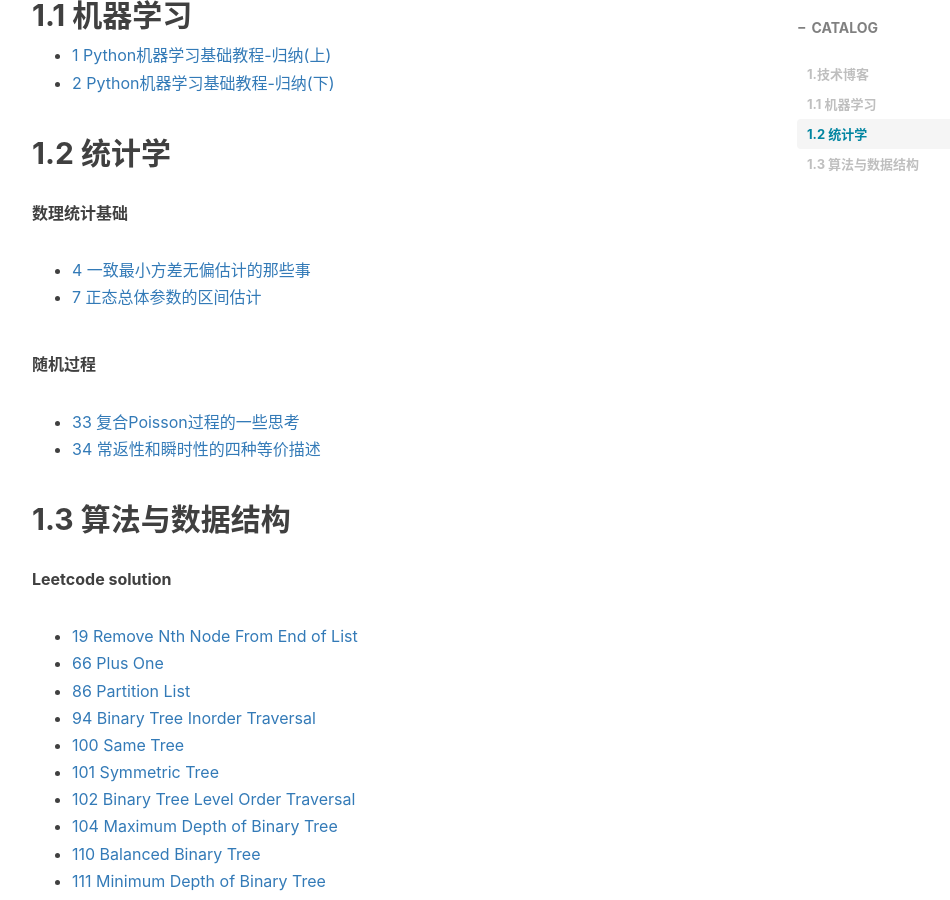
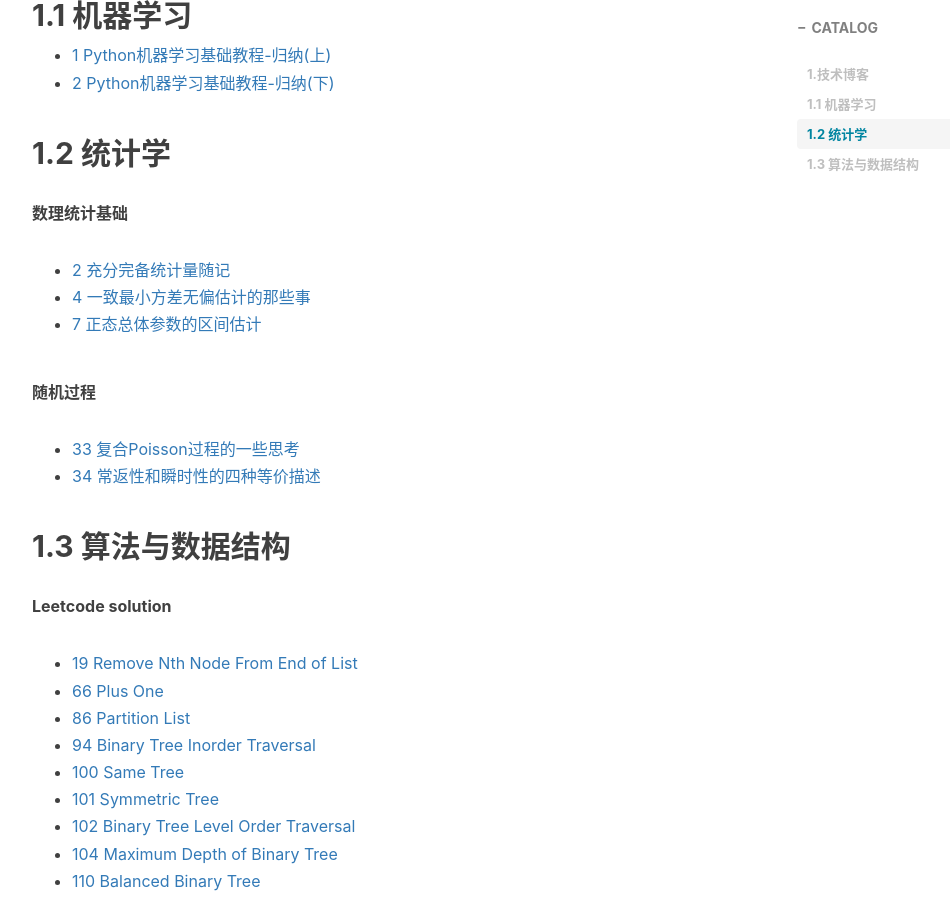
Before and after one commit to ZaccWu/ZaccWu.github.io, a Jekyll site: the page built from _posts/2099-01-01-[置顶]：我的文章链接.md, in a window 1280 px wide and 900 px high, scrolled down 724 px. Shown: the whole window, without its empty margins (233-1183 px from the left). Built offline with Jekyll 4.4.1, drawn with Linux system fonts in a browser that asks for light colours; nearby versions of some CDN libraries; comment, search, counter and statistics services are not loaded.

Commit message:
Update 2099-01-01-[置顶]：我的文章链接.md

```diff
--- a/_posts/2099-01-01-[置顶]：我的文章链接.md
+++ b/_posts/2099-01-01-[置顶]：我的文章链接.md
@@ -22,6 +22,7 @@ tags:                               #标签
 
 ## 1.2 统计学
 **数理统计基础**
+* [2 充分完备统计量随记](https://tinky2013.github.io/2019/05/26/%E5%85%85%E5%88%86%E5%AE%8C%E5%A4%87%E7%BB%9F%E8%AE%A1%E9%87%8F%E9%9A%8F%E8%AE%B0/)
 * [4 一致最小方差无偏估计的那些事](https://tinky2013.github.io/2019/05/05/%E4%B8%80%E8%87%B4%E6%9C%80%E5%B0%8F%E6%96%B9%E5%B7%AE%E6%97%A0%E5%81%8F%E4%BC%B0%E8%AE%A1%E7%9A%84%E9%82%A3%E4%BA%9B%E4%BA%8B/)
 * [7 正态总体参数的区间估计](https://tinky2013.github.io/2019/05/11/%E6%AD%A3%E6%80%81%E6%80%BB%E4%BD%93%E5%8F%82%E6%95%B0%E7%BD%AE%E4%BF%A1%E5%8C%BA%E9%97%B4/)
 
```
